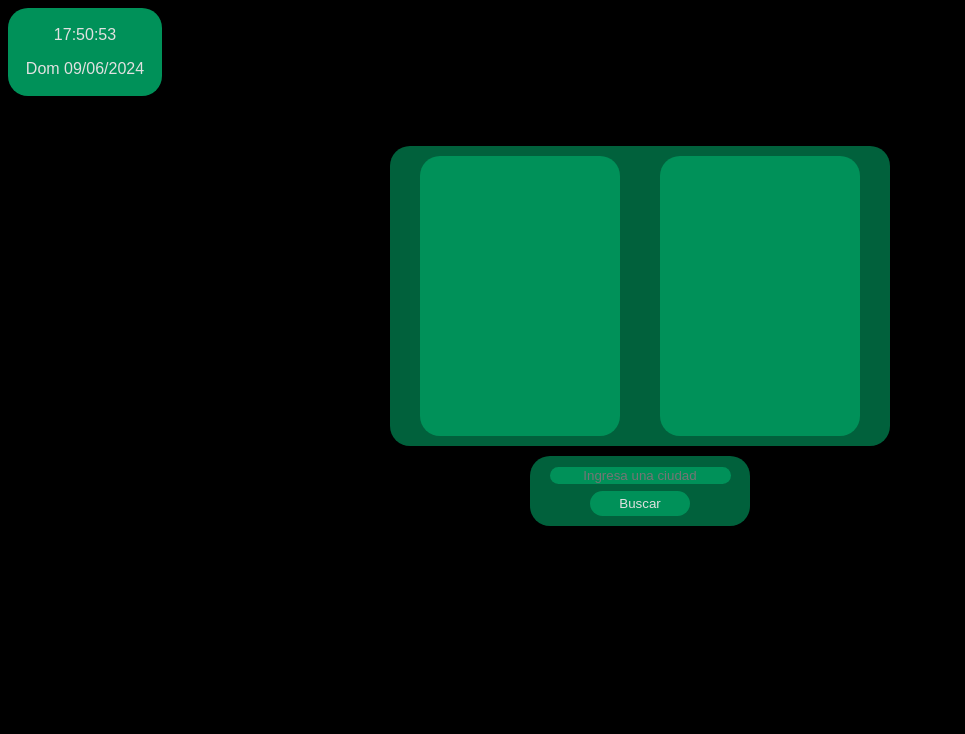
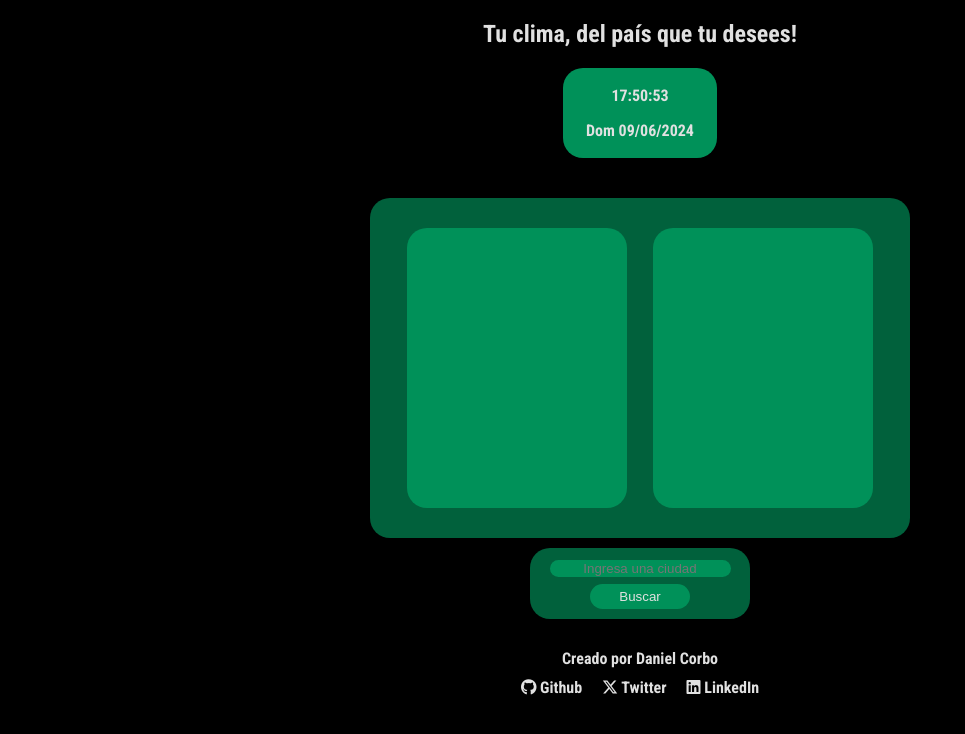
Before and after one commit to Dan-Corbo/clima, a plain HTML site: page index.html in a window 1280 px wide. Shown: the whole page, without its empty margins (0-965 px from the left). Drawn offline with Linux system fonts and the light colour scheme.

Commit message:
third commit

```diff
--- a/index.html
+++ b/index.html
@@ -1,14 +1,16 @@
 <!DOCTYPE html>
-<html lang="en">
+<html lang="es">
 <head>
   <meta charset="UTF-8">
   <meta name="viewport" content="width=device-width, initial-scale=1.0">
+  <title>Clima Widget</title>
+  <link rel="shortcut icon" href="https://cdn1.iconfinder.com/data/icons/hawcons/32/700281-icon-40-clouds-1024.png" type="image/x-icon">
+  <script src="https://kit.fontawesome.com/c6b04e4465.js" crossorigin="anonymous"></script>
   <link rel="stylesheet" href="style.css">
-  <title>Clima - Widget</title>
 </head>
 <body>
-  <div class="date-time">
-  </div>
+  <div class="title">Tu clima, del país que tu desees!</div>
+  <div class="date-time"></div>
   <div class="card-weather">
     <div class="card-1"></div>
     <div class="card-2"></div>
@@ -17,6 +19,14 @@
     <input type="text" class="search-weather" placeholder="Ingresa una ciudad">
     <button class="search">Buscar</button>
   </div>
+  <div class="footer">
+    <p>Creado por Daniel Corbo</p>
+    <ul>
+      <li><a href="https://github.com/Dan-Corbo" target="_blank"><i class="fa-brands fa-github"></i> Github</a></li>
+      <li><a href="https://x.com/dan_corbo225" target="_blank"><i class="fa-brands fa-x-twitter"></i> Twitter</a></li>
+      <li><a href="https://www.linkedin.com/in/daniel-corbo225" target="_blank"><i class="fa-brands fa-linkedin"></i> LinkedIn</a></li>
+    </ul>
+  </div>
   <script src="script.js"></script>
 </body>
 </html>
--- a/style.css
+++ b/style.css
@@ -1,6 +1,23 @@
+@import url('https://fonts.googleapis.com/css2?family=Roboto+Condensed:ital,wght@0,100..900;1,100..900&display=swap');
+
 body {
-  font-family: Arial, Helvetica, sans-serif;
+  font-family: "Roboto Condensed", sans-serif;
+  font-optical-sizing: auto;
+  font-weight: 700;
+  font-style: normal;
   background-color: black;
+  margin: 0;
+  padding: 0;
+  display: flex;
+  flex-direction: column;
+  align-items: center;
+}
+
+.title {
+  font-size: 24px;
+  color: #e1e1e1;
+  margin-top: 20px;
+  text-align: center;
 }
 
 .date-time {
@@ -10,17 +27,20 @@ body {
   border-radius: 20px;
   text-align: center;
   padding: 2px;
+  margin: 20px 0;
 }
 
 .card-weather {
   display: flex;
+  flex-direction: column;
   background-color: #01613c;
   justify-content: space-evenly;
-  width: 500px;
-  height: 300px;
-  margin: 0 auto;
-  margin-top: 50px;
+  width: 80%;
+  max-width: 500px;
+  height: auto;
+  margin-top: 20px;
   border-radius: 20px;
+  padding: 20px;
 }
 
 .card-1, .card-2 {
@@ -30,14 +50,16 @@ body {
   text-align: center;
   justify-content: center;
   border-radius: 20px;
-  width: 200px;
-  margin: 10px;
+  width: 90%;
+  margin: 10px auto;
+  padding: 10px;
 }
 
 .icon-weather {
   background-color: #01613c;
   border-radius: 20px;
   width: 100px;
+  margin: 0 auto;
 }
 
 .search-weather {
@@ -53,7 +75,8 @@ body {
   background-color: #01613c;
   margin: 10px auto;
   border-radius: 20px;
-  width: 200px;
+  width: 80%;
+  max-width: 200px;
   padding: 10px;
   text-align: center;
 }
@@ -69,6 +92,40 @@ button {
   cursor: pointer;
 }
 
+.footer {
+  width: 100%;
+  padding: 20px;
+  box-sizing: border-box;
+  text-align: center;
+  margin-top: auto;
+}
+
+.footer p {
+  color: #e1e1e1;
+  margin: 0;
+}
+
+.footer ul {
+  list-style: none;
+  padding: 0;
+  margin: 10px 0 0 0;
+  display: flex;
+  justify-content: center;
+}
+
+.footer ul li {
+  margin: 0 10px;
+}
+
+.footer a {
+  color: #e1e1e1;
+  text-decoration: none;
+}
+
+.footer a:hover {
+  color: #006b42;
+}
+
 .search-weather::selection {
   background-color: #e1e1e1;
   color: #00814f;
@@ -81,3 +138,15 @@ button:hover {
 button:active {
   background-color: #01613c;
 }
+
+@media (min-width: 600px) {
+  .card-weather {
+    flex-direction: row;
+    height: 300px;
+  }
+
+  .card-1, .card-2 {
+    width: 200px;
+    margin: 10px;
+  }
+}
```
